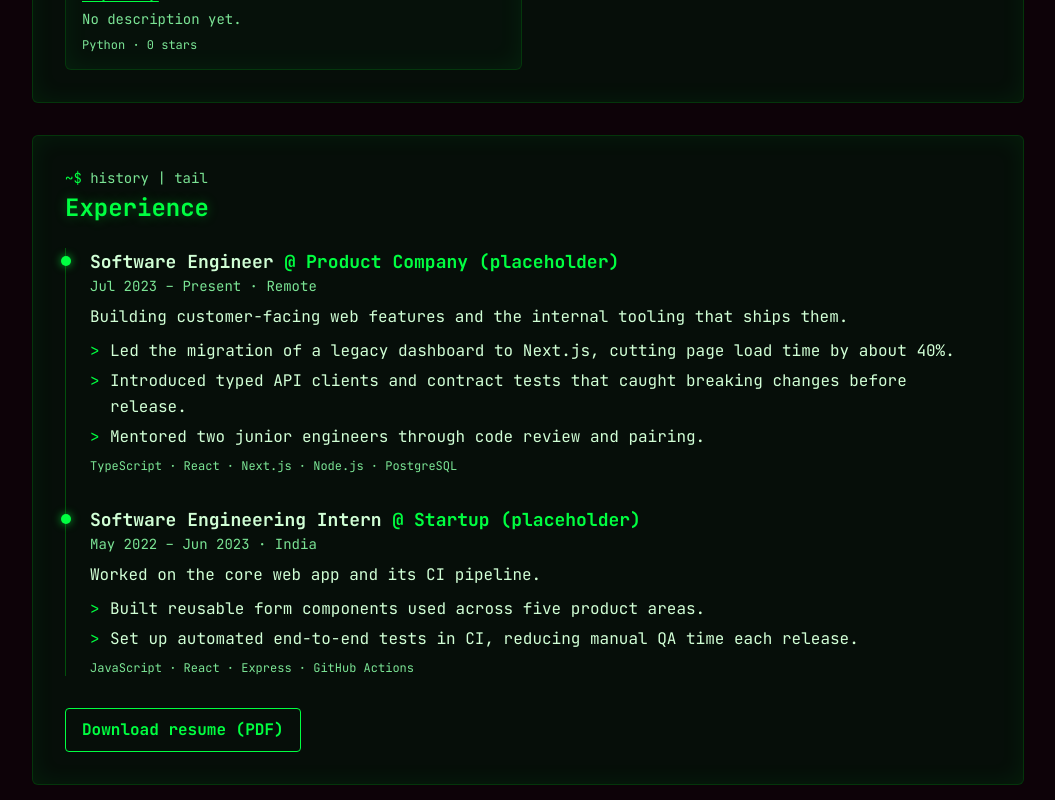
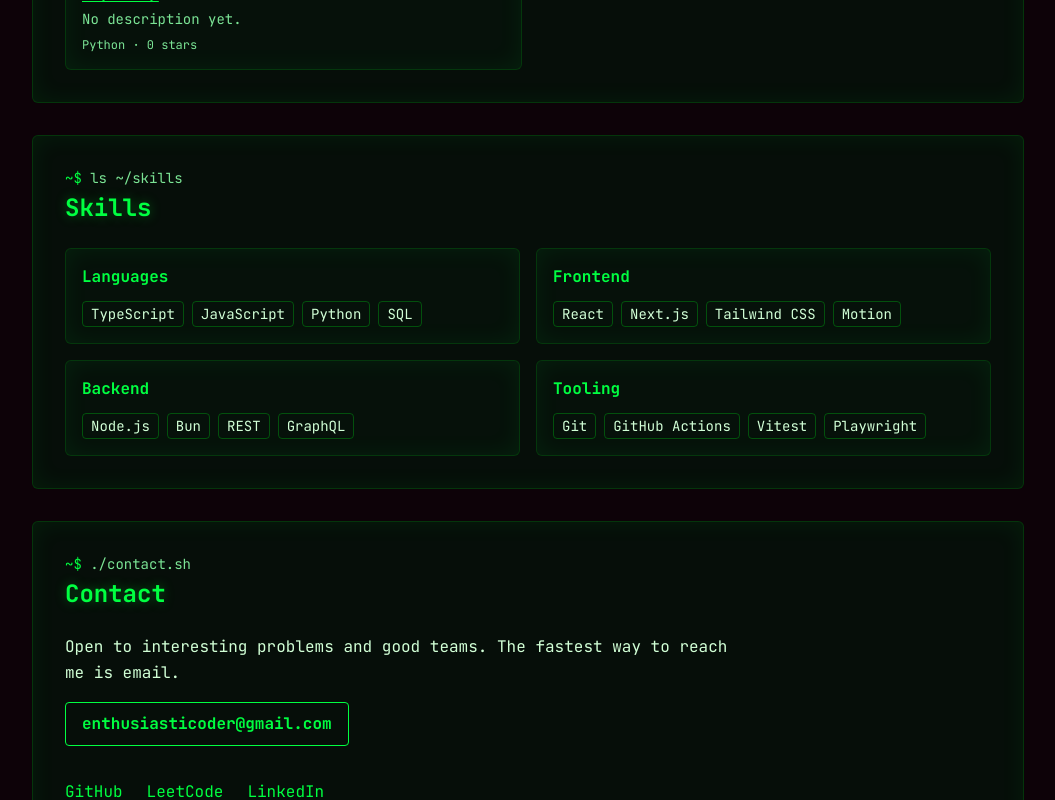
Before and after one commit to EnthusiastiCoder/Portfolio, a Next.js app: page / in a window 1280 px wide. Shown: the part 2360-3160 px from the top of the page, without its empty margins (112-1167 px from the left). Built offline with nearby package versions, Linux system fonts and the light colour scheme; no server answers.

Commit message:
fix(home): render experience section only behind the flag

```diff
--- a/src/app/page.tsx
+++ b/src/app/page.tsx
@@ -44,9 +44,11 @@ export default async function Home() {
       <Reveal>
         <Projects repos={github.data.featuredRepos} />
       </Reveal>
-      <Reveal>
-        <ExperienceTimeline />
-      </Reveal>
+      {siteConfig.showExperience && (
+        <Reveal>
+          <ExperienceTimeline />
+        </Reveal>
+      )}
       <Reveal>
         <Skills />
       </Reveal>
```
